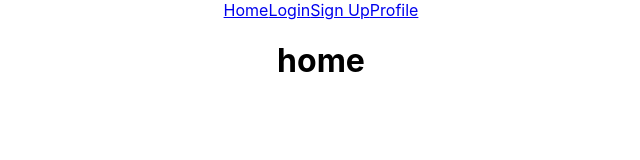
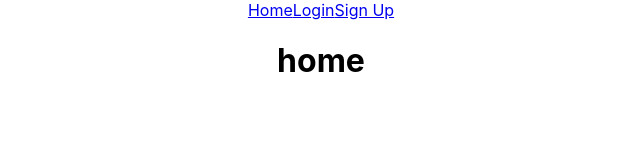
Before and after one commit to Build-Week-FT-Guidr/front-end, a React (Create React App) app in the folder guidr/: page / in a window 1280 px wide. Shown: the top 160 px of the page, without its empty margins (319-959 px from the left). Built offline with nearby package versions, Linux system fonts and the light colour scheme.

Commit message:
refactored login page to not use withFormik

```diff
--- a/guidr/src/Components/Navigation/NavigationLinks.js
+++ b/guidr/src/Components/Navigation/NavigationLinks.js
@@ -7,7 +7,6 @@ const NavigationLinks = () => {
       <Link to="">Home</Link>
       <Link to="login">Login</Link>
       <Link to="signup">Sign Up</Link>
-      <Link to="profile">Profile</Link>
     </div>
   );
 };
--- a/guidr/src/Components/Navigation/Profile.js
+++ /dev/null
@@ -1,7 +0,0 @@
-import React from "react";
-
-const Profile = () => {
-  return <h1>User Profile</h1>;
-};
-
-export default Profile;
```
